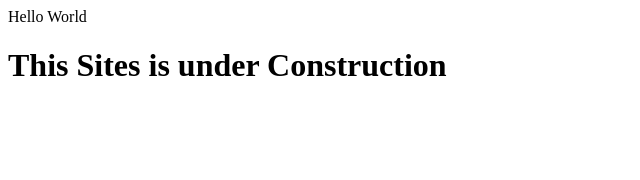
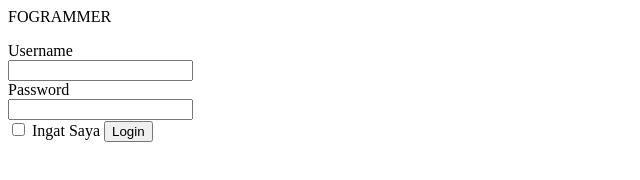
Before and after one commit to septianid/ypraw.github.io, a plain HTML site: page index.html in a window 1280 px wide. Shown: the whole page, without its empty margins (0-640 px from the left). Drawn offline with Linux system fonts and the light colour scheme.

Commit message:
Update index.html

```diff
--- a/index.html
+++ b/index.html
@@ -1,11 +1,33 @@
-<!DOCTYPE html>
-<html>
 <head>
-		<title>FOGRAMMER</title>
-	</head>
+        <title> FOGRAMMER </title>
+        <style>
+            <link rel="stylesheet" type="text/css" href="/css/main.css">
+        </style>
+    </head>
+    <body>
+        <div class="bingkai">
+            <div class="badan">
+                <div class="kepala">
+                    <p class="kepalatext">FOGRAMMER</p>
+                </div>
+                <form>
+                    <div>
+                        <label class="inputan1text" for="username">Username<br />
+                            <input class="inputan1" type="text" name="name" id="name"/></label><br />
+                        <label class="inputan2text" for="pass">Password<br />
+                            <input class="inputan2" type="password" name="password" id="password"/></label>
+                    </div>
+                    <div class="bawah">
+                        <label class="komentar">
+                            <input type="checkbox" name="remember"> Ingat Saya
+                        </label>
 
-<body>
-Hello World
-<h1>This Sites is under Construction</h1>
-</body>
+                            <input class="masuk" type="submit" name="submit" value="Login">
+
+                    </div>
+
+                </form>
+            </div>
+        </div>
+    </body>
 </html>
```
